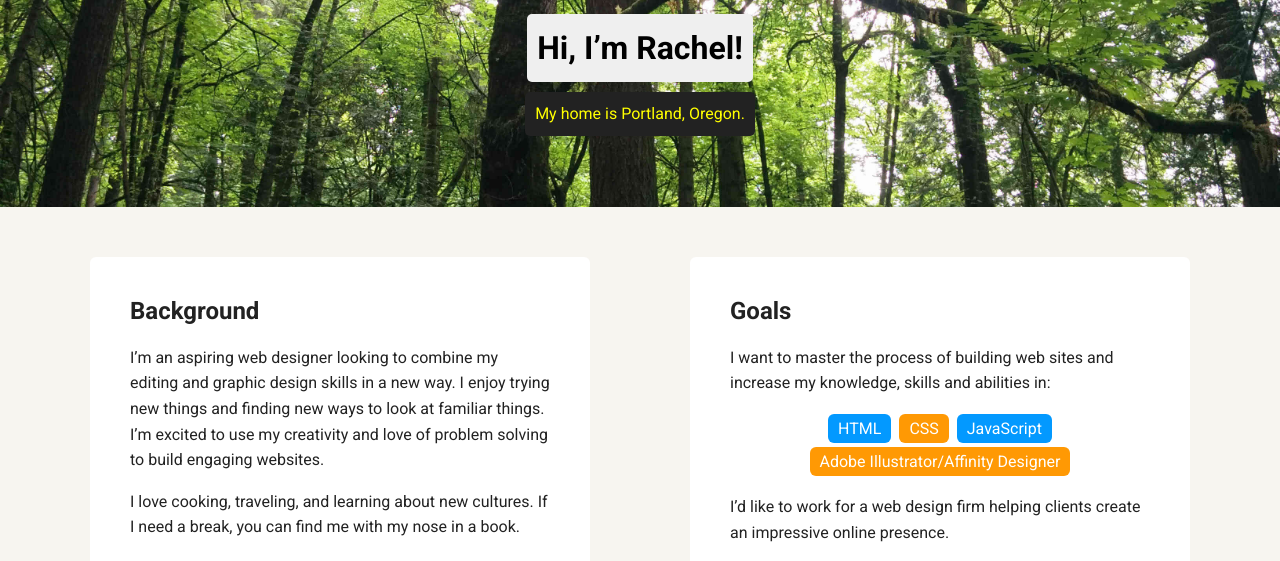
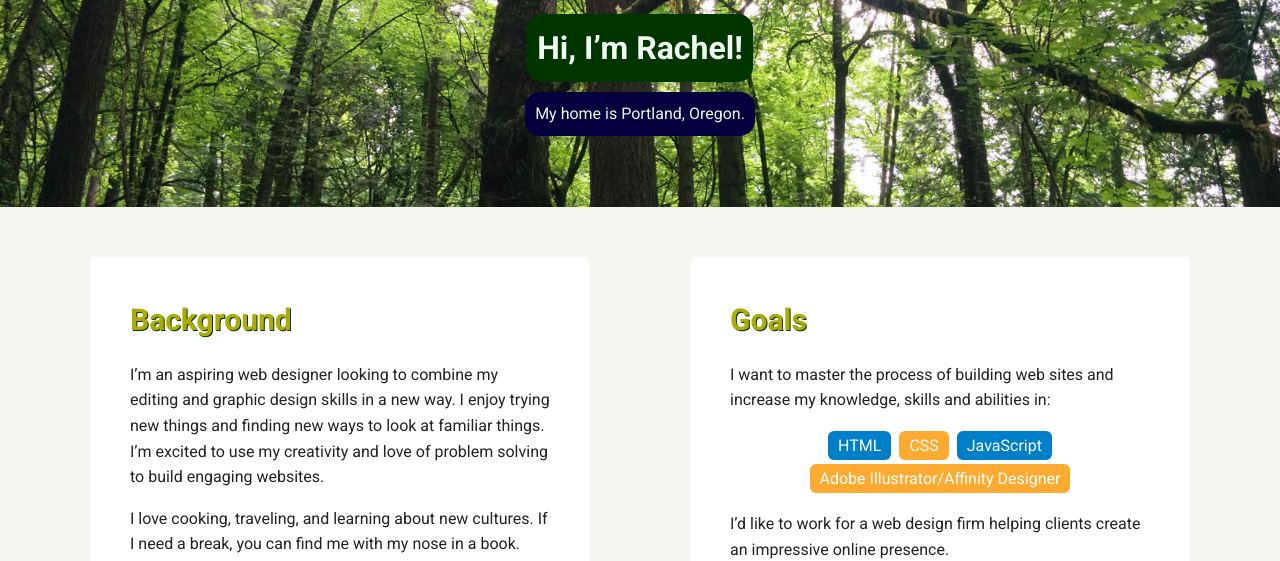
Before and after one commit to rbaugh401/Techdegree-project-one, a plain HTML site: page index.html in a window 1280 px wide. Shown: the part 263-824 px from the top of the page. Drawn offline with Linux system fonts and the light colour scheme; a web font is replaced by a local one.

Commit message:
Color updates

```diff
--- a/styles.css
+++ b/styles.css
@@ -52,7 +52,7 @@ a:hover {
   transition: all .5s;
 }
 .nav a:hover {
-  color: rgb(227, 250, 208)
+  color: #fcb853;
 }
 
 header {
@@ -77,16 +77,16 @@ header .profile-image:hover {
   transform: scale(1.4) rotate(5deg);
 }
 .tag {
-  background-color: #efefef;
-  color: black;
+  background-color: #003500;
+  color: #f0faf2;
   padding: 10px;
-  border-radius: 5px;
+  border-radius: 15px;
   display: table;
   margin: 10px auto;
 }
 .location {
-  background-color: #222;
-  color: yellow;
+  background-color: rgb(4, 0, 61);
+  color: #e6f8ea;
 }
 .card {
   margin: 30px;
@@ -94,12 +94,18 @@ header .profile-image:hover {
   max-width: 500px;
   text-align: left;
   background: #fff;
-  border-bottom: 4px solid #ccc;
+  border-bottom: 4px solid #999;
   border-radius: 6px;
   transition: all .5s;
 }
 .card:hover {
-  border-color: #ff99ff;
+  border-color: #fcaa30;
+}
+
+main div h2 {
+  color: #acac05;
+  text-shadow: 1px 1px .5px #003500;
+  font-size: 30px;
 }
 
 ul.skills {
@@ -110,14 +116,14 @@ ul.skills {
 .skills li {
   border-radius: 6px;
   display: inline-block;
-  background: #ff9904;
+  background: #fcaa30;
   color: white;
   padding: 5px 10px;
   margin: 2px;
 }
 
 .skills li:nth-child(odd) {
-  background: #0399ff;
+  background: #007fc9;
 }
 
 footer {
```
